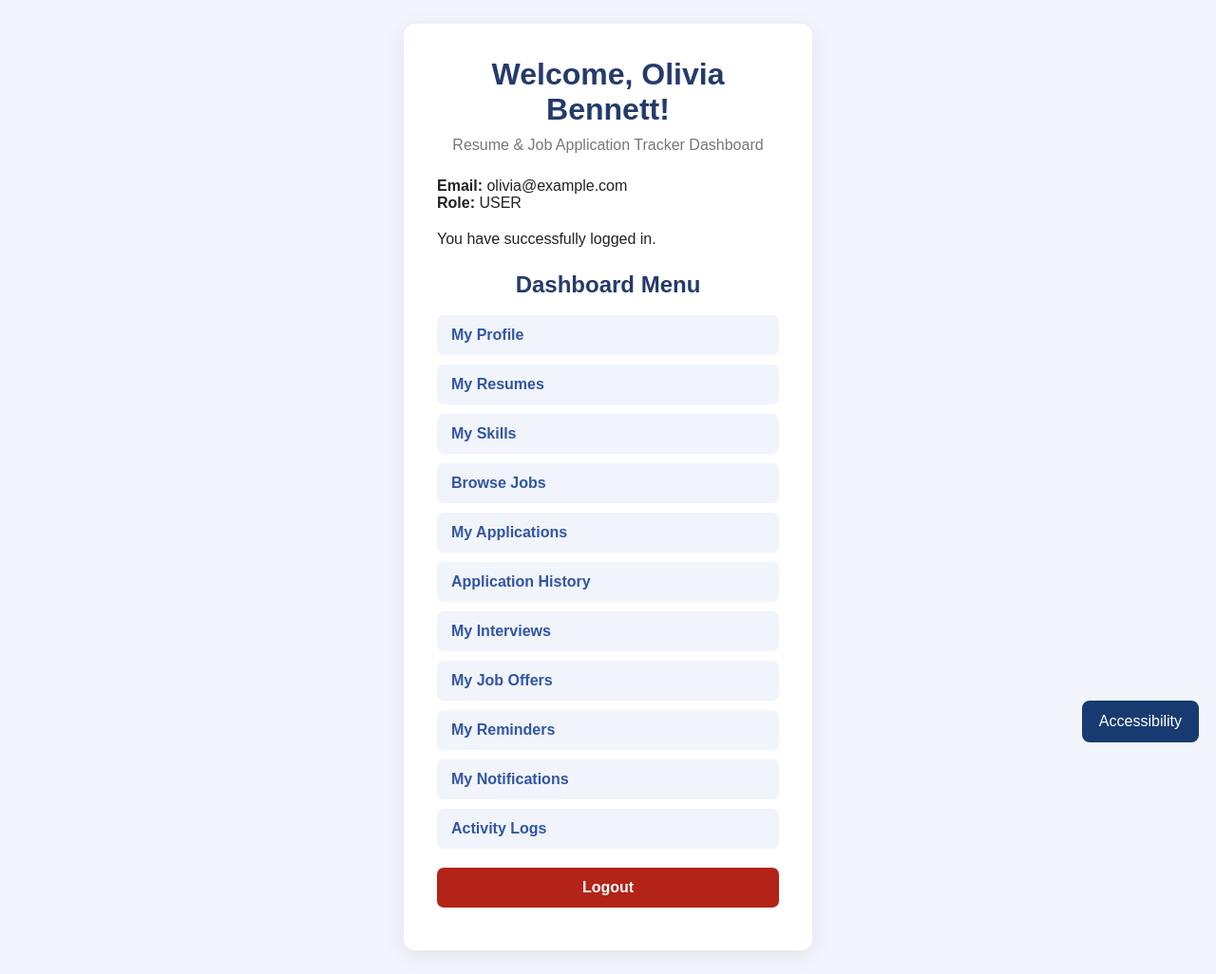
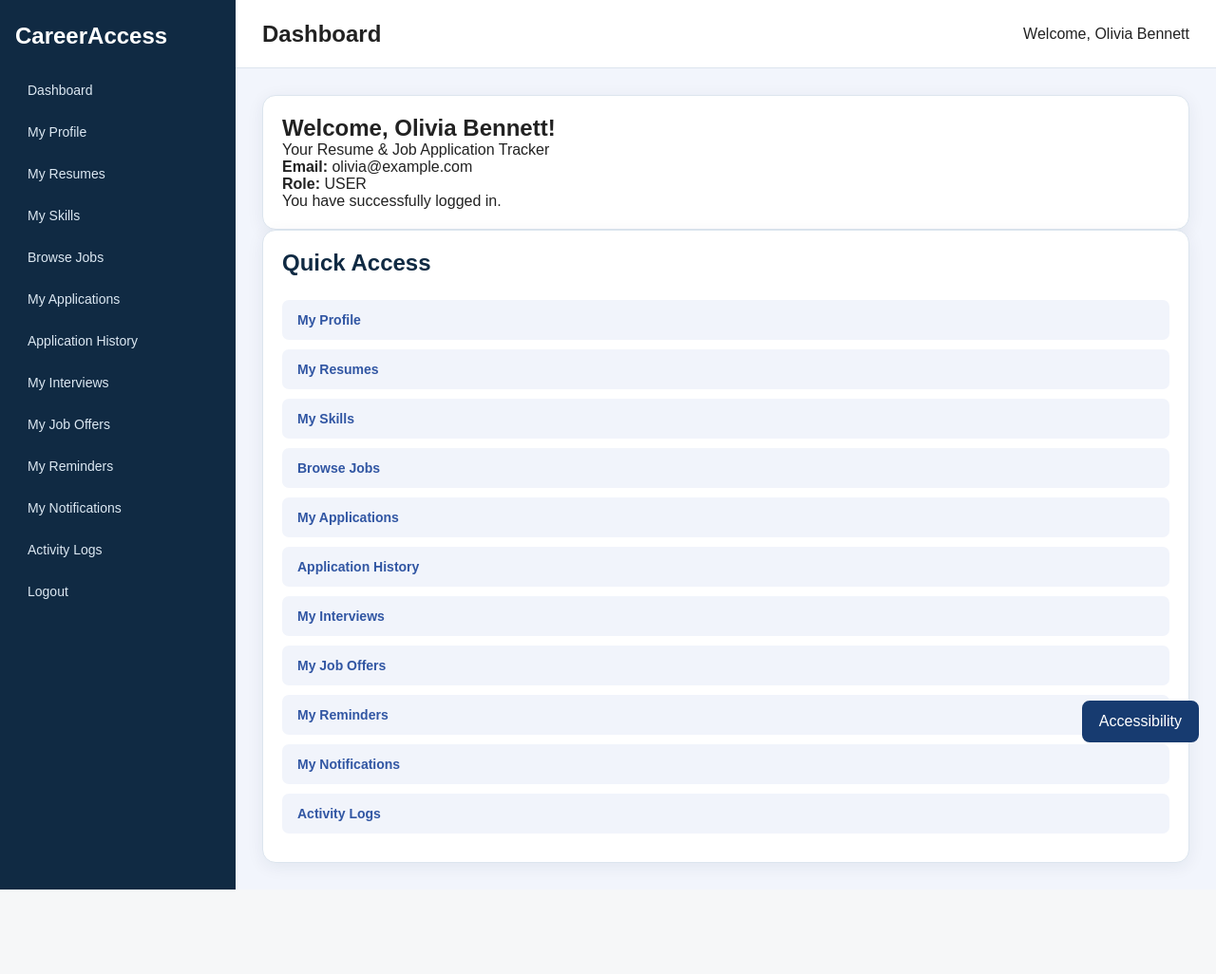
Before and after one commit to aryanadelker/Resume-JobTracker, a PHP site: page /dashboard.php in a window 1280 px wide. Shown: the whole page at 95% size. After the commit the page ends 937 px from the top, so only its background shows below. Run offline with PHP 8.4, Linux system fonts and the light colour scheme; a user stored in the database is signed in; data that the repository does not hold is empty; a stand-in replaces the project's code that opens the database connection.

Commit message:
updated UI

```diff
--- /dev/null
+++ b/assets/css/careeraccess-theme.css
@@ -0,0 +1,17 @@
+/* CareerAccess clean UI starter theme. Namespaced ca- classes. */
+:root{--ca-navy:#102a43;--ca-navy2:#173f5f;--ca-teal:#159a9c;--ca-teal-soft:#e5f5f3;--ca-amber:#e6a23c;--ca-bg:#f5f8fc;--ca-surface:#fff;--ca-text:#182b3a;--ca-muted:#627487;--ca-border:#dce5ee;--ca-radius:14px;--ca-shadow:0 4px 18px rgba(16,42,67,.07);--ca-font:Inter,"Segoe UI",Arial,sans-serif}
+*{box-sizing:border-box}body.ca-body{margin:0;background:var(--ca-bg);color:var(--ca-text);font-family:var(--ca-font)}
+.ca-layout{min-height:100vh;display:grid;grid-template-columns:248px minmax(0,1fr)}.ca-sidebar{background:var(--ca-navy);color:#fff;padding:24px 16px;display:flex;flex-direction:column;gap:24px}.ca-brand{font-size:21px;font-weight:750;padding:6px 10px}.ca-brand span{color:#55d0c7}
+.ca-nav{display:grid;gap:6px}.ca-nav a{color:#dce8f2;text-decoration:none;padding:11px 13px;border-radius:10px;display:flex;gap:11px;align-items:center;font-size:14px}.ca-nav a:hover,.ca-nav a.active{background:var(--ca-teal);color:#fff}
+.ca-main{min-width:0}.ca-topbar{height:72px;background:#fff;border-bottom:1px solid var(--ca-border);display:flex;align-items:center;justify-content:space-between;padding:0 28px;gap:16px}.ca-search{width:min(520px,60%);border:1px solid var(--ca-border);border-radius:999px;padding:11px 16px;background:#fbfdff;color:var(--ca-muted)}
+.ca-content{padding:28px;max-width:1500px;margin:auto}.ca-page-title{font-size:27px;line-height:1.2;margin:0 0 7px;color:var(--ca-navy)}.ca-subtitle{margin:0 0 24px;color:var(--ca-muted)}
+.ca-grid{display:grid;gap:18px}.ca-grid-4{grid-template-columns:repeat(4,minmax(0,1fr))}.ca-grid-2{grid-template-columns:repeat(2,minmax(0,1fr))}
+.ca-card{background:var(--ca-surface);border:1px solid var(--ca-border);border-radius:var(--ca-radius);padding:20px;box-shadow:var(--ca-shadow);min-width:0}.ca-card h2,.ca-card h3{margin:0 0 14px;color:var(--ca-navy)}
+.ca-stat-label{color:var(--ca-muted);font-size:13px}.ca-stat-value{color:var(--ca-navy);font-size:28px;font-weight:750;margin-top:7px}.ca-badge{display:inline-flex;border-radius:999px;padding:5px 10px;font-size:12px;font-weight:650;background:var(--ca-teal-soft);color:#087878}.ca-badge.amber{background:#fff3df;color:#925a08}
+.ca-btn{display:inline-flex;align-items:center;justify-content:center;gap:8px;border:1px solid transparent;border-radius:10px;padding:10px 16px;font-weight:650;text-decoration:none;cursor:pointer;font:inherit;font-size:14px}.ca-btn-primary{background:var(--ca-navy);color:#fff}.ca-btn-teal{background:var(--ca-teal);color:#fff}.ca-btn-amber{background:var(--ca-amber);color:#182b3a}.ca-btn-outline{border-color:var(--ca-border);background:#fff;color:var(--ca-navy)}
+.ca-form{display:grid;gap:14px}.ca-field label{display:block;font-size:13px;font-weight:650;margin-bottom:6px;color:var(--ca-navy)}.ca-field input,.ca-field select,.ca-field textarea{width:100%;border:1px solid var(--ca-border);border-radius:10px;padding:12px 13px;background:#fff;color:var(--ca-text);font:inherit}.ca-field input:focus,.ca-field select:focus,.ca-field textarea:focus{outline:3px solid rgba(21,154,156,.18);border-color:var(--ca-teal)}
+.ca-table-wrap{overflow-x:auto;background:#fff;border:1px solid var(--ca-border);border-radius:var(--ca-radius)}.ca-table{width:100%;border-collapse:collapse;min-width:620px}.ca-table th,.ca-table td{text-align:left;padding:13px 15px;border-bottom:1px solid var(--ca-border);font-size:13px}.ca-table th{background:#f0f5f9;color:var(--ca-navy);font-weight:700}
+.ca-auth-shell{min-height:100vh;display:grid;place-items:center;padding:28px;background:linear-gradient(135deg,#edf4fa,#f8fbfd)}.ca-auth-card{width:min(440px,100%);background:#fff;border:1px solid var(--ca-border);border-radius:18px;box-shadow:0 14px 40px rgba(16,42,67,.12);padding:32px}.ca-auth-brand{color:var(--ca-navy);font-size:25px;font-weight:800}.ca-auth-brand span{color:var(--ca-teal)}.ca-auth-card h1{color:var(--ca-navy);font-size:24px;margin:18px 0 6px}.ca-auth-note,.ca-muted{color:var(--ca-muted);font-size:14px}
+.ca-access-panel{background:#fff;border:1px solid var(--ca-border);border-radius:16px;box-shadow:var(--ca-shadow);overflow:hidden;max-width:440px}.ca-access-head{background:var(--ca-navy);color:#fff;padding:18px 20px}.ca-access-row{display:flex;align-items:center;justify-content:space-between;gap:12px;padding:14px 18px;border-bottom:1px solid var(--ca-border)}.ca-switch{accent-color:var(--ca-teal);width:19px;height:19px}
+.ca-mobile-menu{display:none}@media(max-width:1050px){.ca-grid-4{grid-template-columns:repeat(2,minmax(0,1fr))}}@media(max-width:760px){.ca-layout{grid-template-columns:1fr}.ca-sidebar{display:none}.ca-mobile-menu{display:inline-flex}.ca-topbar{padding:0 16px;height:62px}.ca-content{padding:18px 14px}.ca-grid-2,.ca-grid-4{grid-template-columns:1fr}.ca-page-title{font-size:23px}.ca-auth-card{padding:24px}}
+@media(prefers-reduced-motion:reduce){*,*::before,*::after{scroll-behavior:auto!important;animation-duration:.01ms!important;transition-duration:.01ms!important}}
--- /dev/null
+++ b/assets/js/careeraccess-ui.js
@@ -0,0 +1,2 @@
+// Optional mobile menu helper. Add data-ca-menu to a button and data-ca-sidebar to sidebar.
+document.addEventListener("DOMContentLoaded",()=>{const b=document.querySelector("[data-ca-menu]"),s=document.querySelector("[data-ca-sidebar]");if(!b||!s)return;b.addEventListener("click",()=>{const open=s.classList.toggle("ca-sidebar-open");b.setAttribute("aria-expanded",String(open));});});
--- a/dashboard.php
+++ b/dashboard.php
@@ -9,37 +9,22 @@ require_once "includes/auth.php";
     <meta charset="UTF-8">
     <meta name="viewport" content="width=device-width, initial-scale=1.0">
     <title>Dashboard | Resume & Job Tracker</title>
+
     <link rel="stylesheet" href="assets/css/style.css">
+    <link rel="stylesheet" href="assets/css/careeraccess-theme.css">
 </head>
 
 <body>
 
-<div class="register-container">
-    <div class="register-card">
+<div class="ca-layout">
 
-        <h1>Welcome, <?= htmlspecialchars($_SESSION['full_name']) ?>!</h1>
+    <!-- Sidebar -->
+    <aside class="ca-sidebar">
 
-        <p class="subtitle">
-            Resume & Job Application Tracker Dashboard
-        </p>
+        <h2>CareerAccess</h2>
 
-        <p><strong>Email:</strong>
-            <?= htmlspecialchars($_SESSION['email']) ?>
-        </p>
-
-        <p><strong>Role:</strong>
-            <?= htmlspecialchars($_SESSION['role']) ?>
-        </p>
-
-        <p style="margin-top: 20px;">
-            You have successfully logged in.
-        </p>
-
-
-<div class="dashboard-links">
-
-    <h2>Dashboard Menu</h2>
-
+        <nav class="ca-nav">
+            <a href="dashboard.php">Dashboard</a>
             <a href="profile.php">My Profile</a>
             <a href="resume.php">My Resumes</a>
             <a href="skills.php">My Skills</a>
@@ -51,14 +36,70 @@ require_once "includes/auth.php";
             <a href="reminders.php">My Reminders</a>
             <a href="notifications.php">My Notifications</a>
             <a href="activity_logs.php">Activity Logs</a>
+            <a href="logout.php" class="logout-link">Logout</a>
+        </nav>
 
-    <a href="logout.php" class="logout-link">Logout</a>
+    </aside>
+
+    <!-- Main Content -->
+    <main class="ca-main">
+
+        <header class="ca-topbar">
+            <h2>Dashboard</h2>
+            <span>Welcome, <?= htmlspecialchars($_SESSION['full_name']) ?></span>
+        </header>
+
+        <section class="ca-content">
+
+            <div class="ca-card">
+
+                <h1>Welcome, <?= htmlspecialchars($_SESSION['full_name']) ?>!</h1>
+
+                <p>Your Resume & Job Application Tracker</p>
+
+                <p>
+                    <strong>Email:</strong>
+                    <?= htmlspecialchars($_SESSION['email']) ?>
+                </p>
+
+                <p>
+                    <strong>Role:</strong>
+                    <?= htmlspecialchars($_SESSION['role']) ?>
+                </p>
+
+                <p>You have successfully logged in.</p>
 
             </div>
 
+            <div class="ca-card">
+
+                <h2>Quick Access</h2>
+
+                <div class="dashboard-links">
+                    <a class="ca-btn" href="profile.php">My Profile</a>
+                    <a class="ca-btn" href="resume.php">My Resumes</a>
+                    <a class="ca-btn" href="skills.php">My Skills</a>
+                    <a class="ca-btn" href="jobs.php">Browse Jobs</a>
+                    <a class="ca-btn" href="my_applications.php">My Applications</a>
+                    <a class="ca-btn" href="application_history.php">Application History</a>
+                    <a class="ca-btn" href="interviews.php">My Interviews</a>
+                    <a class="ca-btn" href="offers.php">My Job Offers</a>
+                    <a class="ca-btn" href="reminders.php">My Reminders</a>
+                    <a class="ca-btn" href="notifications.php">My Notifications</a>
+                    <a class="ca-btn" href="activity_logs.php">Activity Logs</a>
+                </div>
 
             </div>
+
+        </section>
+
+    </main>
+
 </div>
+
 <?php include __DIR__ . '/includes/accessibility_widget.php'; ?>
+
+<script src="assets/js/careeraccess-ui.js"></script>
+
 </body>
 </html>
```
Lines whose indentation alone changed are shown as unchanged.
